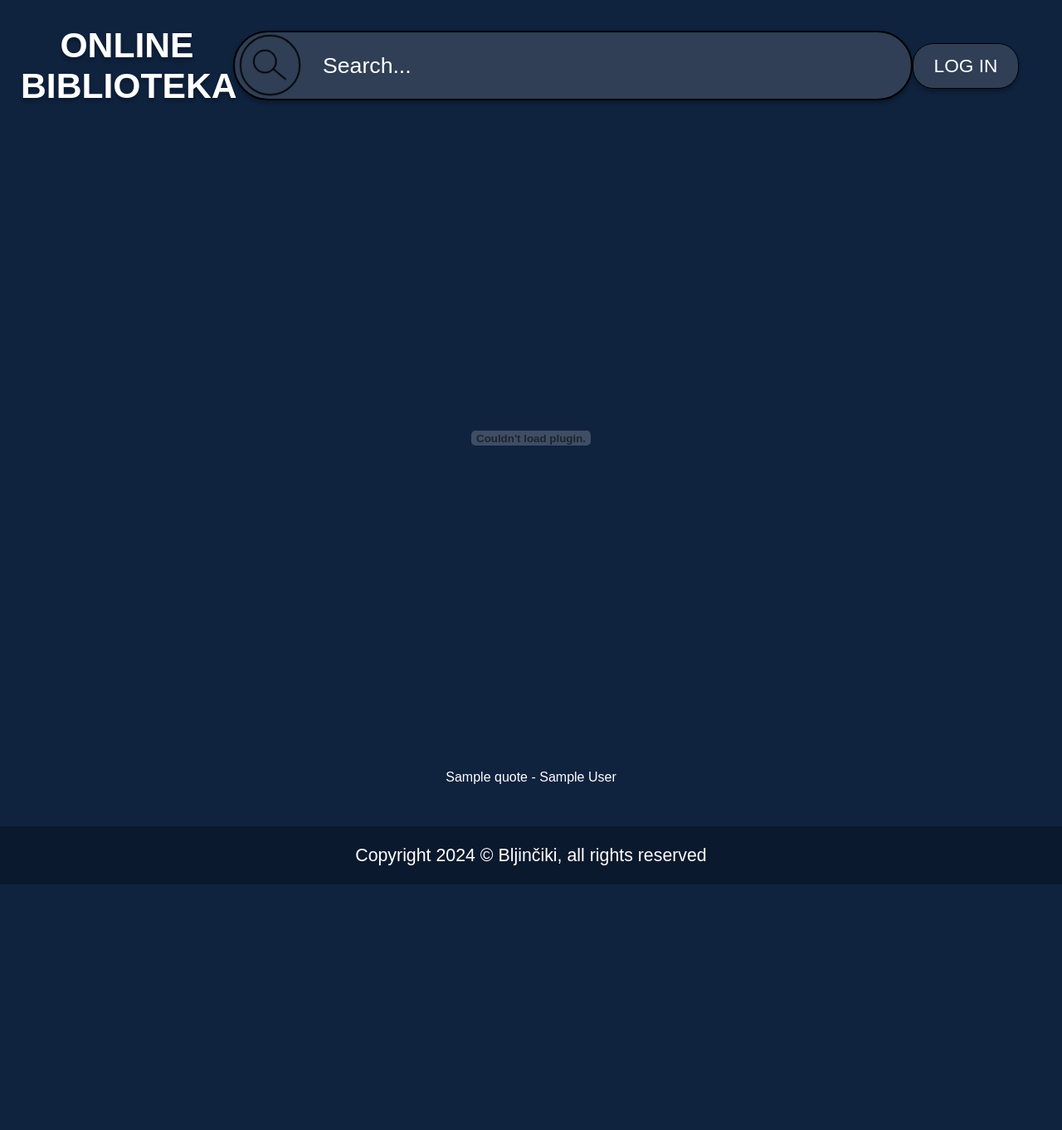
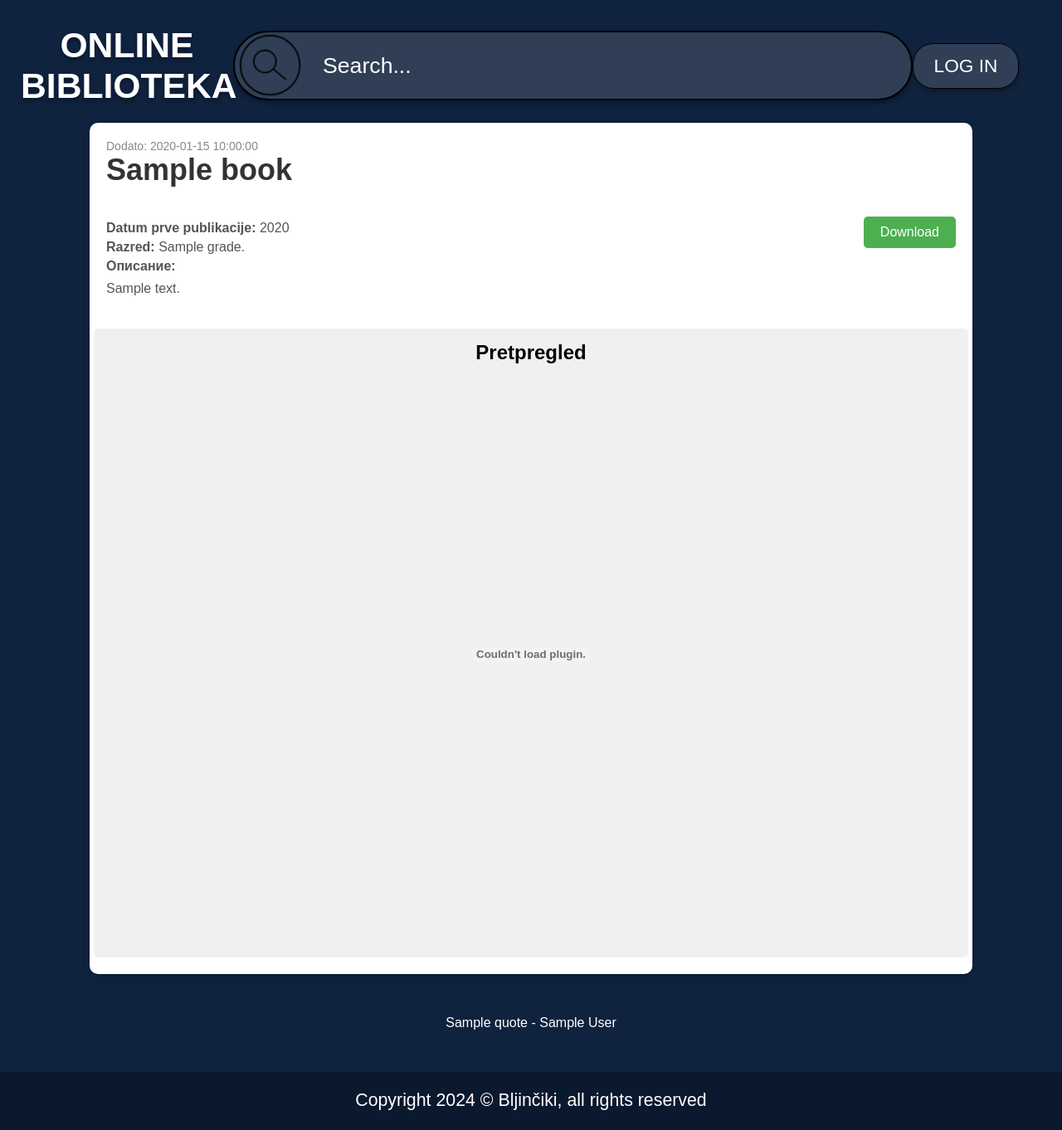
Before and after one commit to GrujicFilipRS/online-biblioteka, a Python web app: template templates/book.html in a window 1280 px wide. Shown: the whole page at 83% size. Before the commit the page ends 1066 px from the top, so only its background shows below. Run offline with Jinja, Linux system fonts and the light colour scheme; the template is opened without the code that fills it: most values are stand-ins (such as "Sample title", 1, 10 or a date in 2020); some web fonts are replaced.

Commit message:
book view page

```diff
--- a/data/books.py
+++ b/data/books.py
@@ -29,5 +29,5 @@ class Book(SqlAlchemyBase):
             "grade": self.grade,
             "uploaded_user_id": self.uploaded_user_id,
             "path": self.path,
-            "created_at": self.created_at.strftime("%Y-%m-%d %H:%M:%S")
+            "created_at": self.created_at.strftime("%d.%m.%Y.")
         }
--- a/static/css/book.css
+++ b/static/css/book.css
@@ -1,6 +1,88 @@
+.container {
+    display: flex;
+    flex-direction: column;
+    align-items: center;
+    width: 80%;
+    margin: 20px auto;
+    background-color: #fff;
+    padding: 20px;
+    border-radius: 10px;
+    box-shadow: 0 4px 8px rgba(0, 0, 0, 0.1);
+}
+
+.header {
+    width: 100%;
+    margin-bottom: 20px;
+    display: flex;
+    flex-direction: column;
+    align-items: flex-start;
+}
+
+.book-title {
+    font-size: 36px;
+    margin: 0;
+    color: #333;
+}
+
+.date-added {
+    font-size: 14px;
+    color: #888;
+}
+
+.book-info {
+    width: 100%;
+    margin-top: 15px;
+    display: flex;
+    justify-content: space-between;
+    align-items: flex-start;
+}
+
+.book-info-left {
+    width: 70%;
+}
+
+.book-info-left p {
+    font-size: 16px;
+    color: #555;
+    margin: 5px 0;
+}
+
+.description {
+    margin-top: 20px;
+    font-size: 16px;
+    line-height: 1.6;
+    color: #555;
+}
+
+.download-btn {
+    background-color: #4CAF50;
+    color: white;
+    padding: 10px 20px;
+    border: none;
+    border-radius: 5px;
+    cursor: pointer;
+    font-size: 16px;
+    text-align: center;
+    text-decoration: none;
+}
+
+.download-btn:hover {
+    background-color: #45a049;
+}
+
 .preview {
+    margin-top: 30px;
+    width: 100%;
+    padding: 15px;
+    background-color: #f0f0f0;
+    border-radius: 5px;
     display: flex;
-    justify-content: center;
-    margin-bottom: 50px;
-    margin-top: 50px;
+    flex-direction: column;
+    align-items: center;
 }
+
+.preview iframe {
+    width: 100%;
+    height: 500px;
+    border: none;
+}
--- a/templates/base.html
+++ b/templates/base.html
@@ -3,7 +3,7 @@
 <head>
     <meta charset="UTF-8">
     <meta name="viewport" content="width=device-width, initial-scale=1.0">
-    <link rel="stylesheet" href="static/css/base.css">
+    <link rel="stylesheet" href="../static/css/base.css">
     <link rel="stylesheet" href="https://use.typekit.net/hct2xrr.css">
     <link rel="preconnect" href="https://fonts.googleapis.com">
     <link rel="preconnect" href="https://fonts.gstatic.com" crossorigin>
--- a/templates/book.html
+++ b/templates/book.html
@@ -1,11 +1,29 @@
 {% extends "base.html" %}
 
 {% block content %}
-<link rel="stylesheet" href="../static/css/base.css">
 <link rel="stylesheet" href="../static/css/book.css">
 
-<div class="preview">
-    <embed id='preview' src="../static/images/testpdf.pdf" type="application/pdf" width="1200" height="700">
+<div class="container">
+    <div class="header">
+        <p class="date-added">Dodato: {{ book.created_at }}</p>
+        <h1 class="book-title">{{ book.title }}</h1>
+    </div>
+
+    <div class="book-info">
+        <div class="book-info-left">
+            <p><strong>Datum prve publikacije:</strong> {{ book.year }}</p>
+            <p><strong>Razred:</strong> {{ book.grade }}.</p>
+            <p><strong>Описание:</strong></p>
+            <p class="description">{{ book.description }}</p>
+        </div>
+
+        <a href="../uploads/books/{{ book.path }}" class="download-btn">Download</a>
+    </div>
+
+    <div class="preview">
+        <h2>Pretpregled</h2>
+        <embed id='preview' src="../static/images/testpdf.pdf" type="application/pdf" width="1200" height="700">
+    </div>
 </div>
 
 <meta id="book" data="{{book}}" data-other="{{other}}">
```
Also changed, not shown: app.py (+23 -19 lines), templates/search.html (+18 -0 lines).
